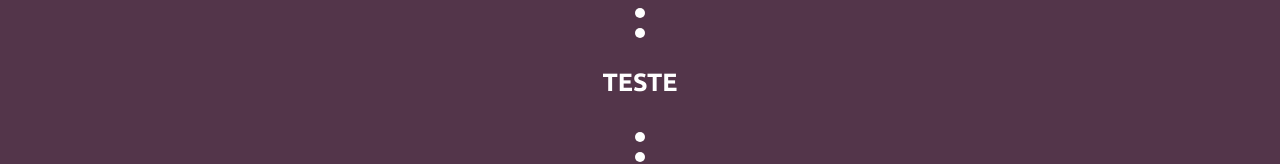
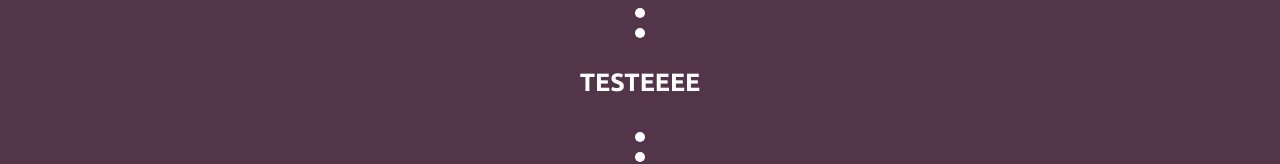
Before and after one commit to SandroScheuermann/collectit-frontend-angular, an Angular app: page /home in a window 1280 px wide. Shown: the part 378-542 px from the top of the page. Built offline with nearby package versions, Linux system fonts and the light colour scheme.

Commit message:
testando ci cd dnv

```diff
--- a/src/app/views/home/home.component.html
+++ b/src/app/views/home/home.component.html
@@ -9,7 +9,7 @@
       <span class="ponto"></span>
     </div>
 
-    <p class="frase">TESTE</p>
+    <p class="frase">TESTEEEE</p>
 
     <div class="pontos">
       <span class="ponto"></span>
```
